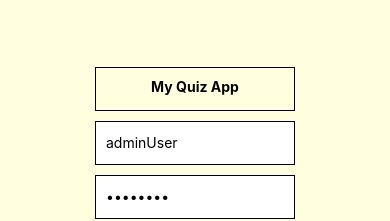
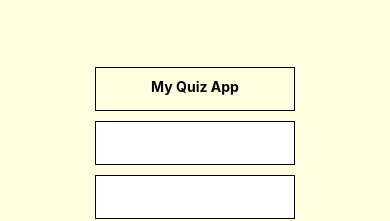
Before and after one commit to naresh3d/SimpleQuiz, a React Native app: screen / in a window 390 px wide. Shown: the part 258-479 px from the top of the page. Built offline with nearby package versions, Linux system fonts and the light colour scheme.

Commit message:
Remove unneccessary code

```diff
--- a/src/components/AppLogin.js
+++ b/src/components/AppLogin.js
@@ -6,8 +6,8 @@ export default class AppLogin extends Component {
     super(props);
 
     this.state = {
-      username: 'adminUser',
-      password: '12345678',
+      username: '',
+      password: '',
     };
   }
 
--- a/src/components/QuizResult.js
+++ b/src/components/QuizResult.js
@@ -3,10 +3,6 @@ import React, {Component} from 'react';
 import {StyleSheet, View, Text, ScrollView} from 'react-native';
 
 export default class QuizResult extends Component {
-  constructor(props) {
-    super(props);
-  }
-
   render() {
     let answers = [];
     let correctCount = 0;
```
